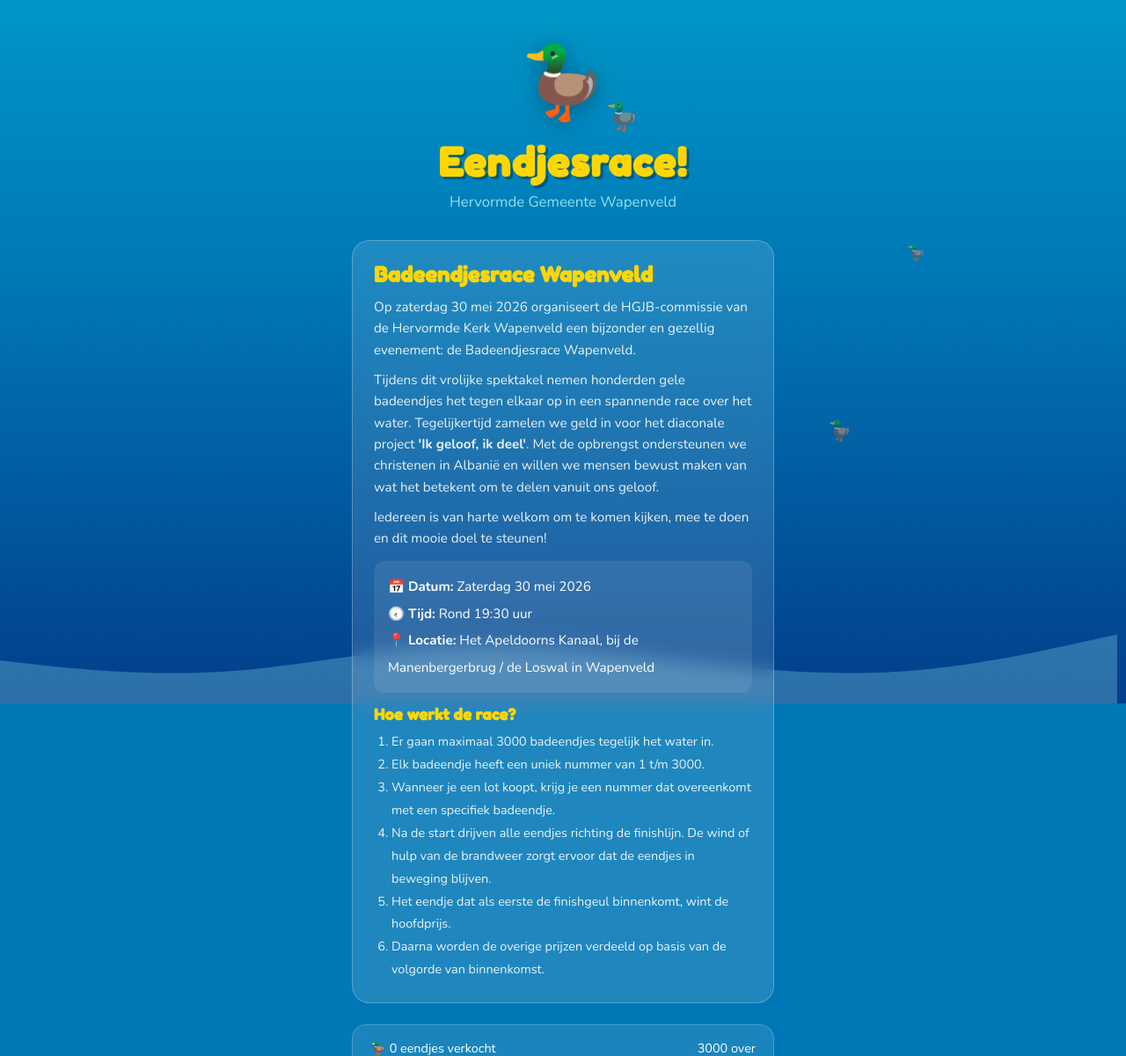
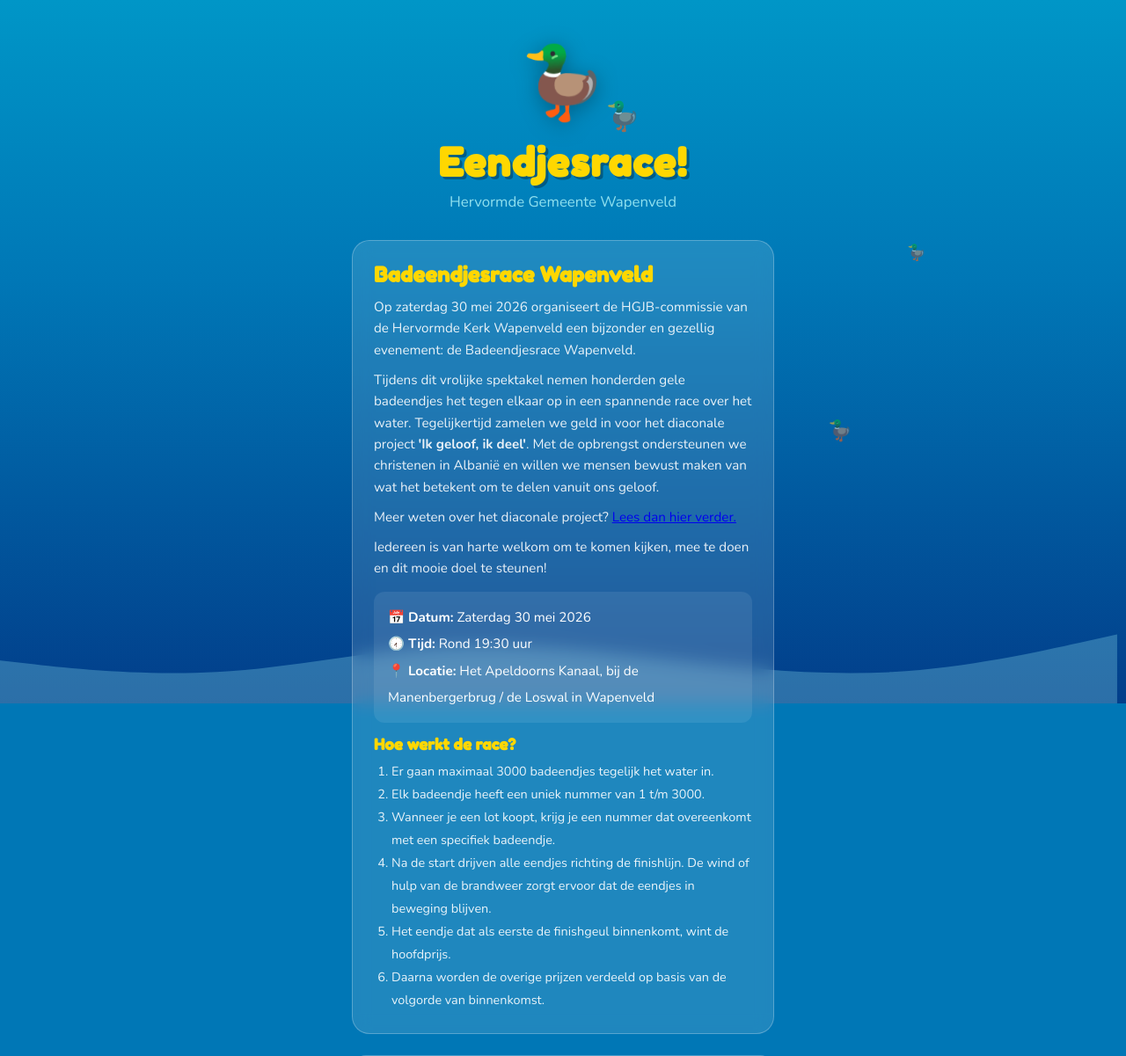
Before and after one commit to palmw01/eendjesrace, a Flask app: page / in a window 1280 px wide. Shown: the top 1201 px of the page at 88% size. Run offline with Flask 3, Linux system fonts and the light colour scheme; data comes from the database, SQL or seed files in the repository; data that the repository does not hold is empty; parts of the project's set-up code (start-up, migrations or seed data) failed here and were passed over.

Commit message:
Voeg link toe naar diaconaal project op homepage
Co-Authored-By: Claude Sonnet 4.6 <noreply@anthropic.com>

```diff
--- a/templates/index.html
+++ b/templates/index.html
@@ -401,6 +401,7 @@
       <strong>'Ik geloof, ik deel'</strong>. Met de opbrengst ondersteunen we christenen in Albanië
       en willen we mensen bewust maken van wat het betekent om te delen vanuit ons geloof.
     </p>
+    <p>Meer weten over het diaconale project? <a href="https://hervormdwapenveld.nl/werkgroepen/hgjb-diaconaal-project" target="_blank" rel="noopener">Lees dan hier verder.</a></p>
     <p>Iedereen is van harte welkom om te komen kijken, mee te doen en dit mooie doel te steunen!</p>
 
     <div class="evenement-details">
```
